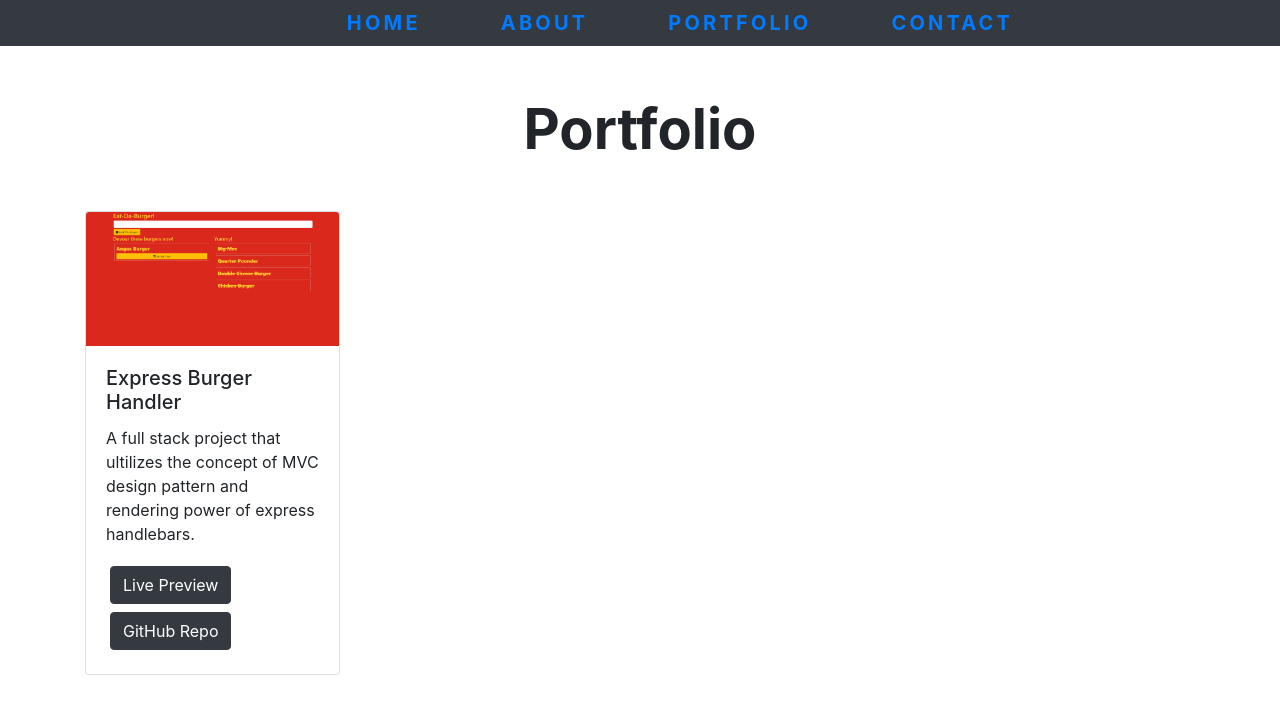
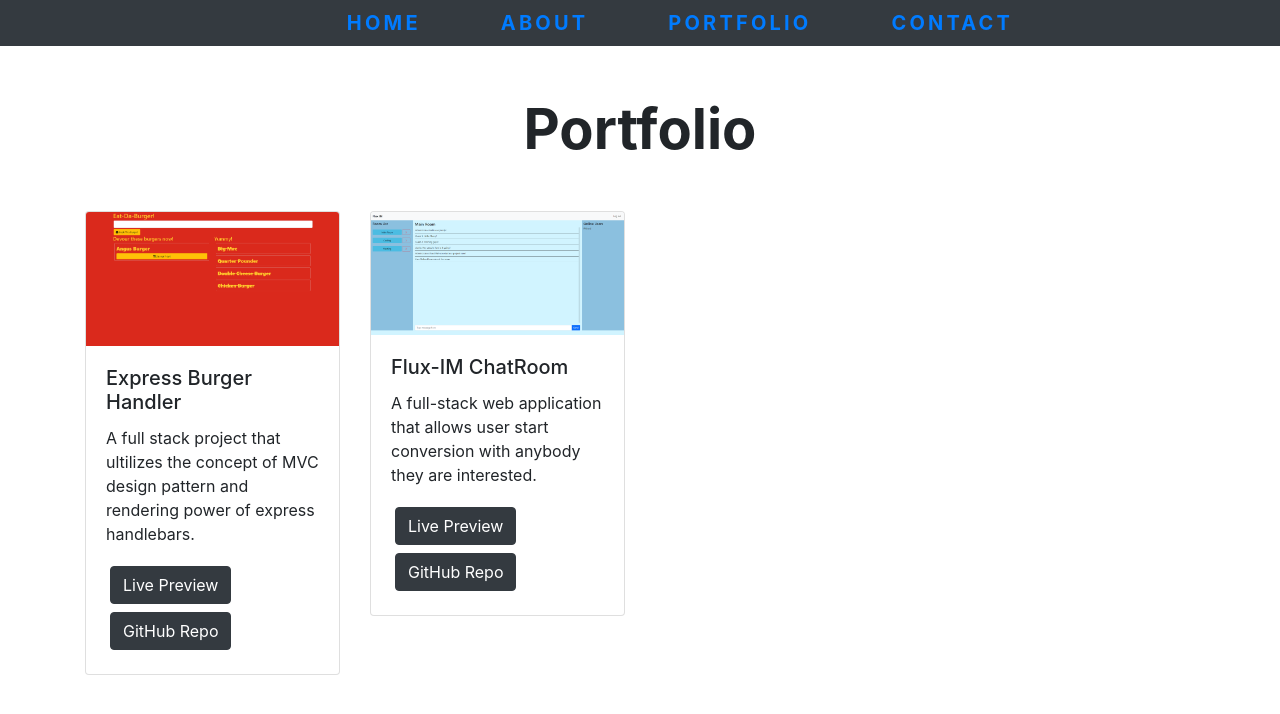
Before and after one commit to Dragontalker/react-developer-portfolio, a React (Create React App) app: page /#/portfolio in a window 1280 px wide. Shown: the top 714 px of the page. Built offline with nearby package versions, Linux system fonts and the light colour scheme.

Commit message:
Added the second project.

```diff
--- a/src/components/Portfolio.js
+++ b/src/components/Portfolio.js
@@ -20,7 +20,13 @@ const Portfolio = () => {
                         deployment={"https://dragontalker-eat-da-burger.herokuapp.com/"}
                         repo={"https://github.com/Dragontalker/FullStack_BurgerHandler"}
                     />
-
+                    <Project
+                        img={p2Image}
+                        title={"Flux-IM ChatRoom"}
+                        description={"A full-stack web application that allows user start conversion with anybody they are interested."}
+                        deployment={"https://flux-im.herokuapp.com/"}
+                        repo={"https://github.com/Dragontalker/Project2_fluxIM"}
+                    />
                 </div>
             </div>
         </div>
```
